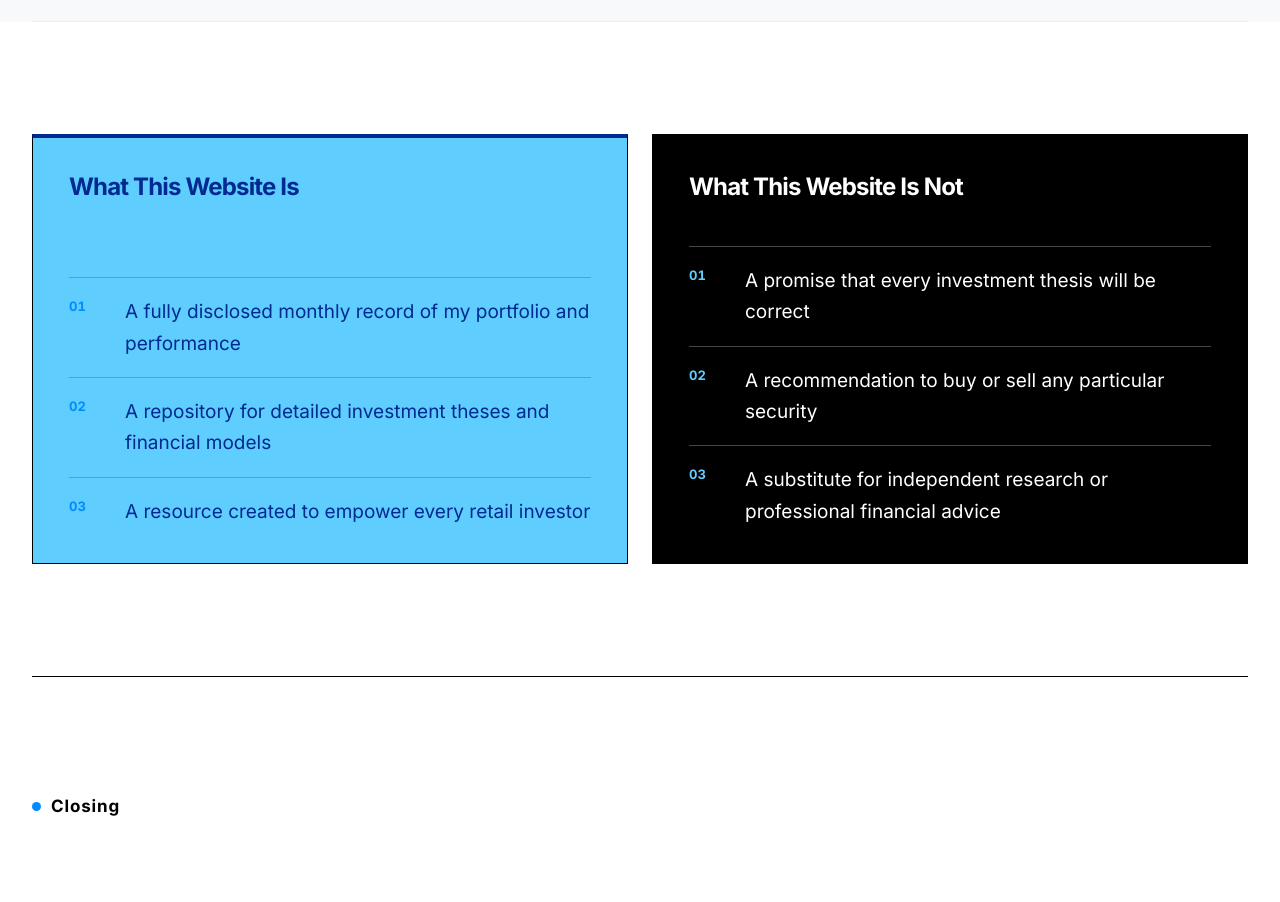
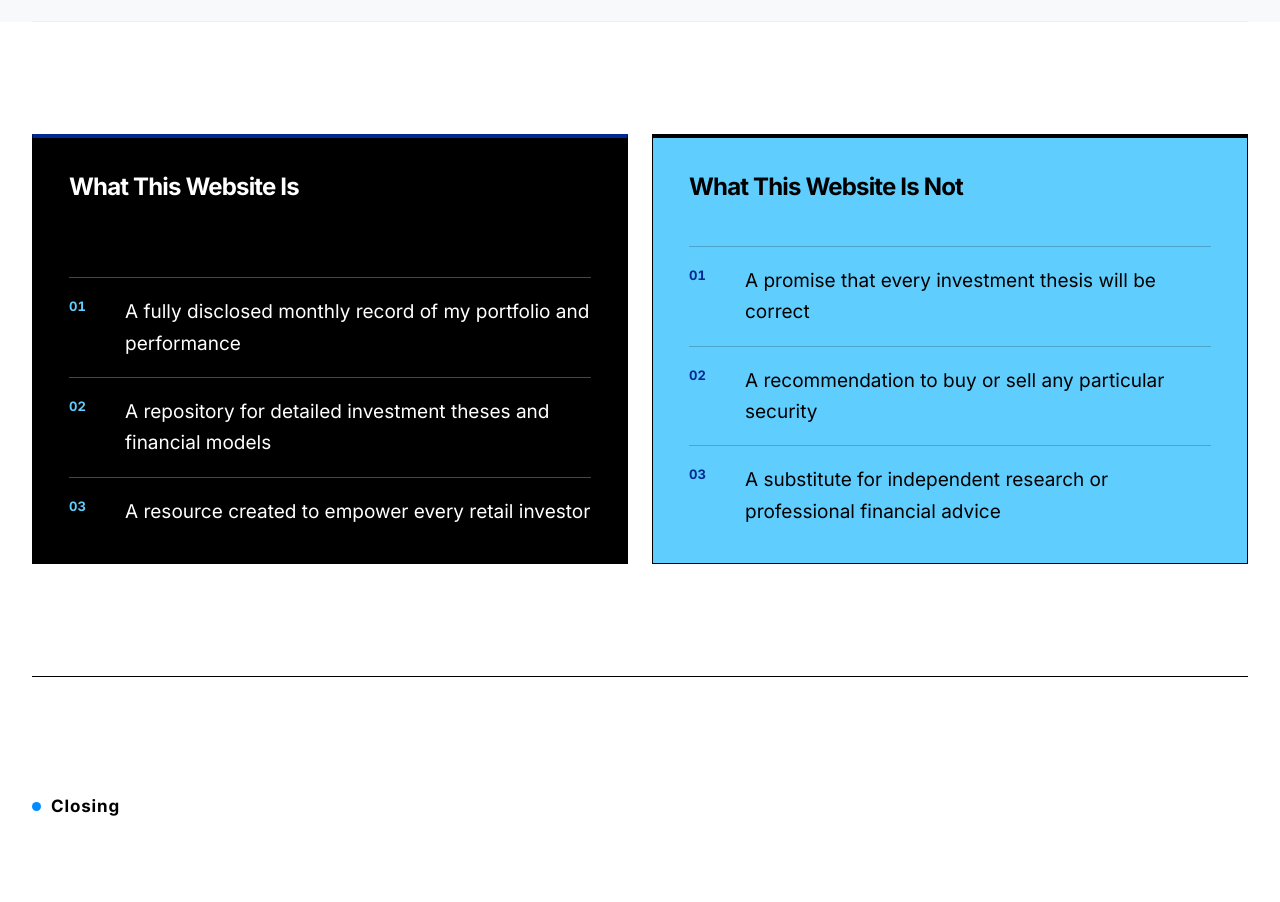
Before and after one commit to Tianyi0510/modern-fundamental-analyst, a Next.js app: page /about in a window 1280 px wide. Shown: the part 4740-5642 px from the top of the page. Built offline with nearby package versions, Linux system fonts and the light colour scheme.

Commit message:
Restyle About boundary cards

```diff
--- a/app/globals.css
+++ b/app/globals.css
@@ -1026,13 +1026,13 @@ body { background: var(--surface-primary); color: var(--text-primary); }
 .metric-featured,
 .portfolio-kpis > div:first-child,
 .performance-summary > div:first-child,
-.about-boundaries > article:last-child,
+.about-boundaries > article:first-child,
 .contact-grid > div:last-child {
   background: var(--surface-inverse);
   color: var(--text-inverse);
 }
-.about-boundaries > article:last-child li { border-top-color: rgba(255,255,255,.28); }
-.about-boundaries > article:last-child li::before { color: var(--text-highlight); }
+.about-boundaries > article:first-child li { border-top-color: rgba(255,255,255,.28); }
+.about-boundaries > article:first-child li::before { color: var(--text-highlight); }
 .contact-grid > div:last-child p { color: rgba(255,255,255,.72); }
 
 /* Light blue / black and light blue / dark blue */
@@ -1041,9 +1041,9 @@ body { background: var(--surface-primary); color: var(--text-primary); }
 .contact-grid > div:first-child { background: var(--surface-highlight); color: var(--text-primary); }
 .portfolio-kpis > div:nth-child(3),
 .performance-summary > div:nth-child(3),
-.about-boundaries > article:first-child {
+.about-boundaries > article:last-child {
   background: var(--surface-highlight);
-  color: var(--text-brand);
+  color: var(--text-primary);
 }
 .about-boundaries > article { border-top-color: var(--dark-blue); }
 .principles article:nth-child(2) { background: var(--surface-highlight); color: var(--text-brand); }
```
Also changed, not shown: 1 other file (tests, documents, lock files or other folders).
